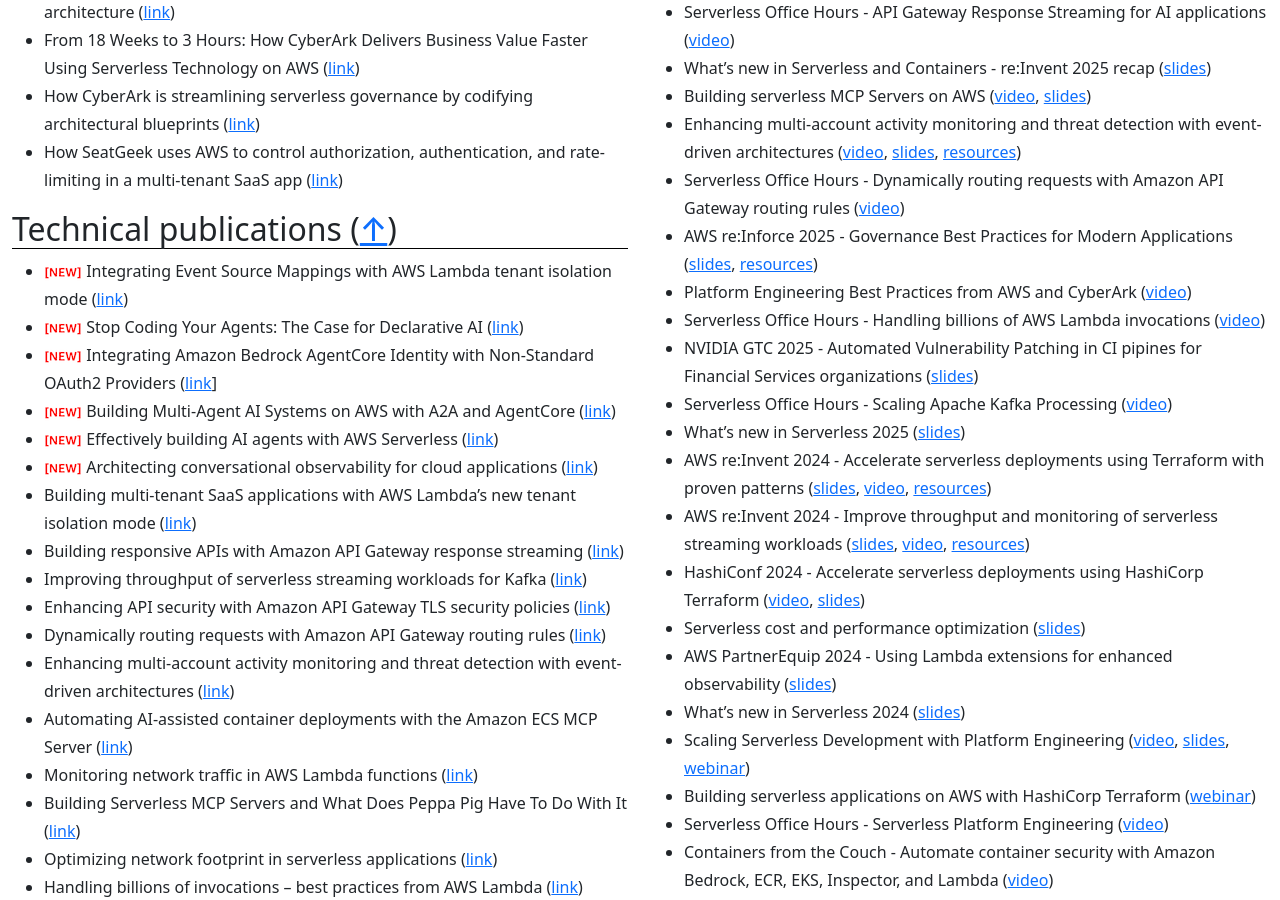
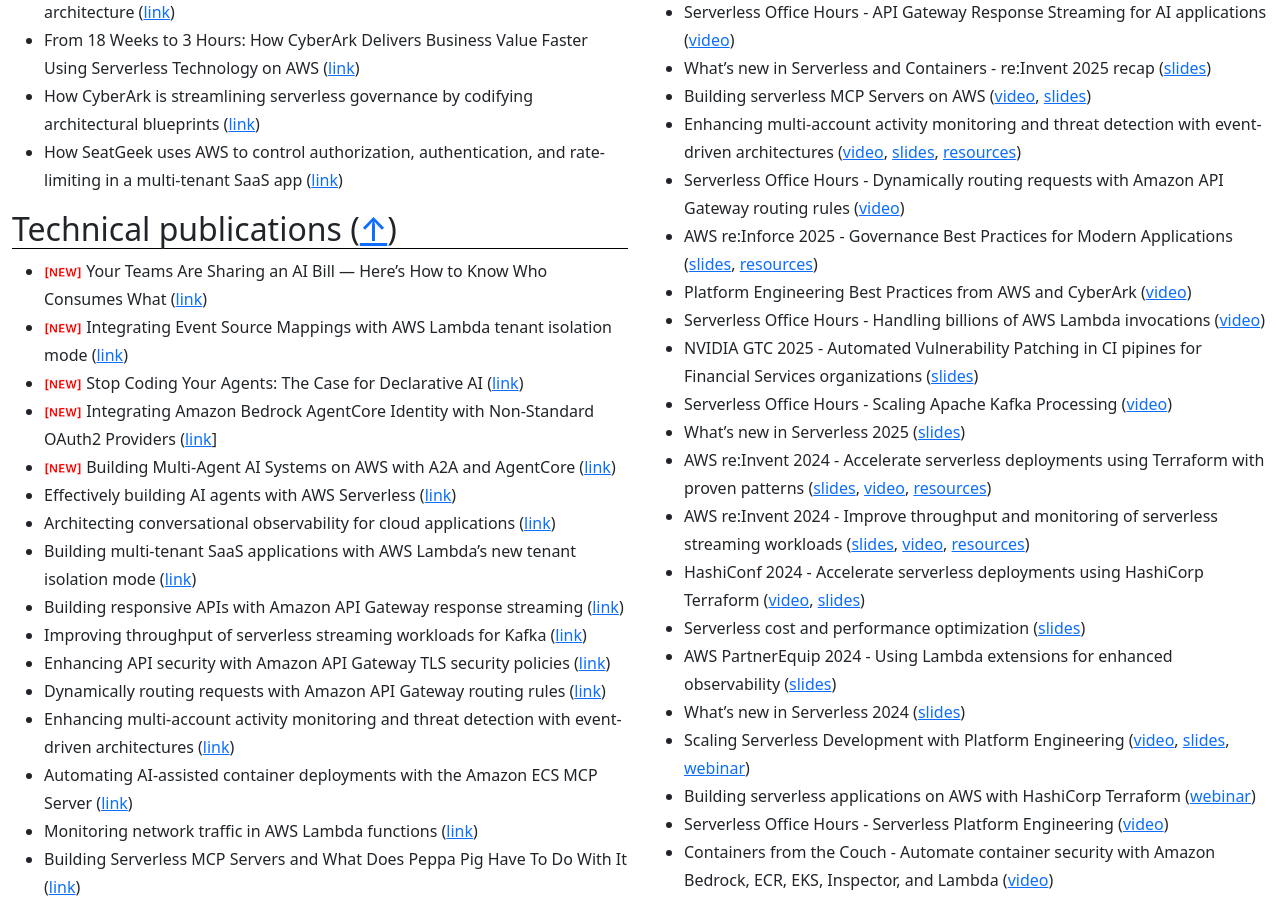
Before and after one commit to aal80/whoami, a Jekyll site: the page built from index.md, in a window 1280 px wide and 900 px high, scrolled down 1259 px. Built offline with Jekyll 4.4.1, drawn with Linux system fonts in a browser that asks for light colours.

Commit message:
Update publications.md

```diff
--- a/_includes/publications.md
+++ b/_includes/publications.md
@@ -12,12 +12,13 @@
 - How SeatGeek uses AWS to control authorization, authentication, and rate-limiting in a multi-tenant SaaS app ([link](https://aws.amazon.com/blogs/architecture/how-seatgeek-uses-aws-to-control-authorization-authentication-and-rate-limiting-in-a-multi-tenant-saas-application/))
 
 ## Technical publications ([↑](#top))
+- ![](./images/new2.png) Your Teams Are Sharing an AI Bill — Here’s How to Know Who Consumes What ([link](https://medium.com/@anton.al80/your-teams-are-sharing-an-ai-bill-heres-how-to-know-who-consumes-what-a9747b79fe23))
 - ![](./images/new2.png) Integrating Event Source Mappings with AWS Lambda tenant isolation mode ([link](https://aws.amazon.com/blogs/compute/integrating-event-source-mappings-with-aws-lambda-tenant-isolation-mode/))
 - ![](./images/new2.png) Stop Coding Your Agents: The Case for Declarative AI ([link](https://medium.com/@anton.al80/stop-coding-your-agents-the-case-for-declarative-ai-e9a334ec8d89))
 - ![](./images/new2.png) Integrating Amazon Bedrock AgentCore Identity with Non-Standard OAuth2 Providers ([link](https://medium.com/@anton.al80/integrating-amazon-bedrock-agentcore-identity-with-non-standard-oauth2-providers-b2cf94cadd3f)]
 - ![](./images/new2.png) Building Multi-Agent AI Systems on AWS with A2A and AgentCore ([link](https://medium.com/@anton.al80/building-multi-agent-ai-systems-on-aws-with-a2a-and-agentcore-a-practical-guide-and-hands-on-58235d57c4b2))
-- ![](./images/new2.png) Effectively building AI agents with AWS Serverless ([link](https://aws.amazon.com/blogs/compute/effectively-building-ai-agents-on-aws-serverless/))
-- ![](./images/new2.png) Architecting conversational observability for cloud applications ([link](https://aws.amazon.com/blogs/architecture/architecting-conversational-observability-for-cloud-applications/))
+- Effectively building AI agents with AWS Serverless ([link](https://aws.amazon.com/blogs/compute/effectively-building-ai-agents-on-aws-serverless/))
+- Architecting conversational observability for cloud applications ([link](https://aws.amazon.com/blogs/architecture/architecting-conversational-observability-for-cloud-applications/))
 - Building multi-tenant SaaS applications with AWS Lambda’s new tenant isolation mode ([link](https://aws.amazon.com/blogs/compute/building-multi-tenant-saas-applications-with-aws-lambdas-new-tenant-isolation-mode/))
 - Building responsive APIs with Amazon API Gateway response streaming ([link](https://aws.amazon.com/blogs/compute/building-responsive-apis-with-amazon-api-gateway-response-streaming/))
 - Improving throughput of serverless streaming workloads for Kafka ([link](https://aws.amazon.com/blogs/compute/improving-throughput-of-serverless-streaming-workloads-for-kafka/))
```
